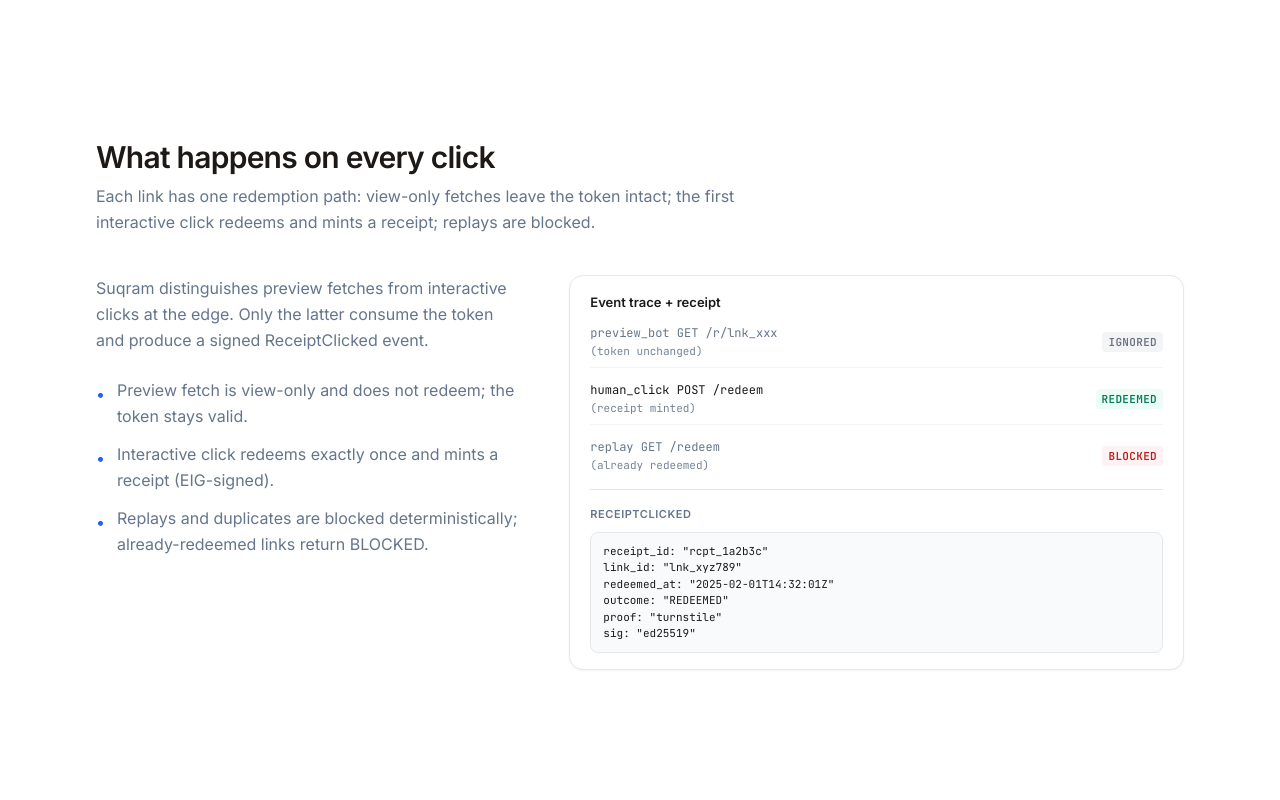
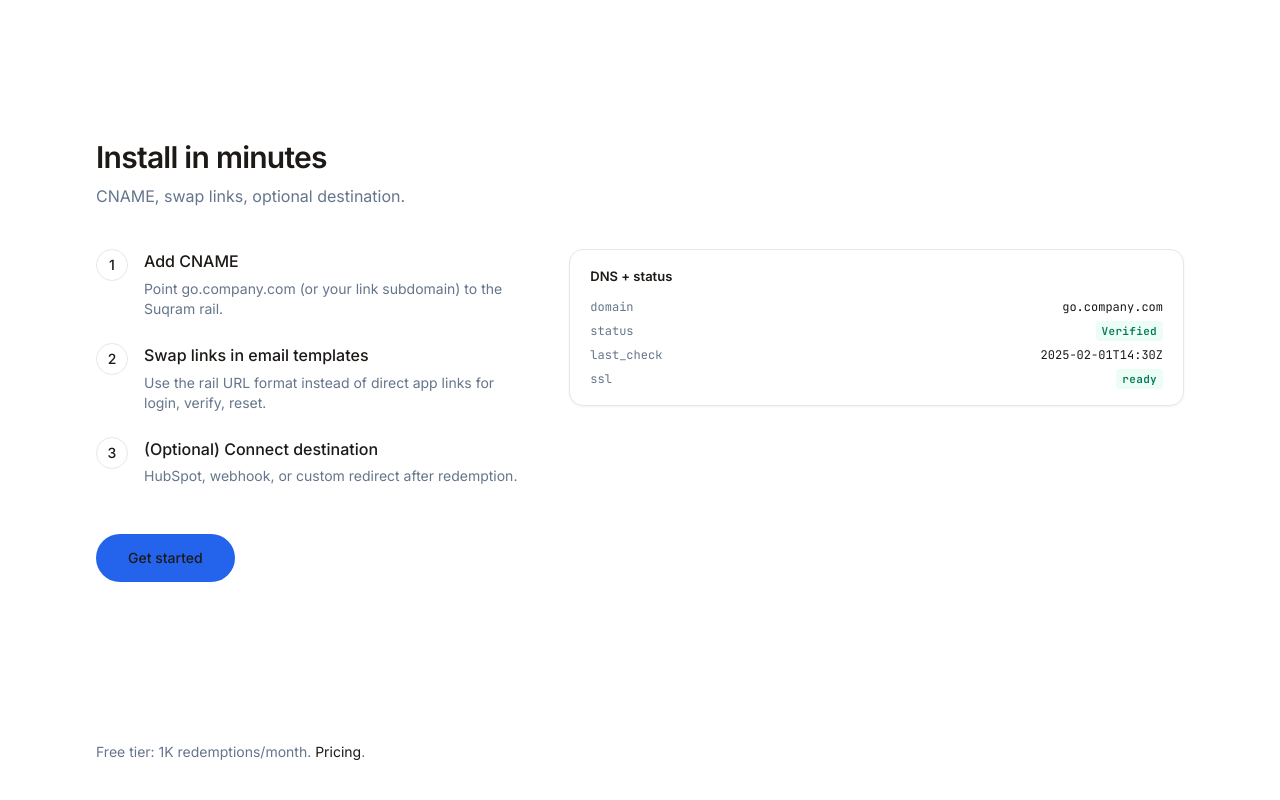
Before and after one commit to macuunamatata/Suqram, a Next.js app in the folder site/: page / in a window 1280 px wide. Shown: the part 1200-2000 px from the top of the page. Built offline with nearby package versions, Linux system fonts and the light colour scheme.

Commit message:
Polish UI/UX to domained feel

```diff
--- a/site/app/components/EventTraceReceiptPanel.tsx
+++ /dev/null
@@ -1,43 +0,0 @@
-export default function EventTraceReceiptPanel() {
-  return (
-    <div className="product-panel">
-      <div className="product-panel__header">
-        <span className="product-panel__title">Event trace + receipt</span>
-      </div>
-      <div className="product-panel__body font-mono text-xs">
-        <div className="product-panel__trace-row">
-          <div className="flex flex-col gap-0.5 min-w-0">
-            <span className="text-muted-foreground">preview_bot GET /r/lnk_xxx</span>
-            <span className="text-[11px] text-muted-foreground/90">(token unchanged)</span>
-          </div>
-          <span className="product-panel__badge product-panel__badge--ignored ml-auto shrink-0">IGNORED</span>
-        </div>
-        <div className="product-panel__trace-row">
-          <div className="flex flex-col gap-0.5 min-w-0">
-            <span className="text-foreground">human_click POST /redeem</span>
-            <span className="text-[11px] text-muted-foreground/90">(receipt minted)</span>
-          </div>
-          <span className="product-panel__badge product-panel__badge--redeemed ml-auto shrink-0">REDEEMED</span>
-        </div>
-        <div className="product-panel__trace-row">
-          <div className="flex flex-col gap-0.5 min-w-0">
-            <span className="text-muted-foreground">replay GET /redeem</span>
-            <span className="text-[11px] text-muted-foreground/90">(already redeemed)</span>
-          </div>
-          <span className="product-panel__badge product-panel__badge--blocked ml-auto shrink-0">BLOCKED</span>
-        </div>
-      </div>
-      <div className="mt-4 pt-4 border-t border-[#e5e7eb]">
-        <p className="text-[11px] font-semibold text-muted-foreground uppercase tracking-wider mb-2">ReceiptClicked</p>
-        <div className="product-panel__mini">
-          <pre className="product-panel__snippet text-[11px]">{`receipt_id: "rcpt_1a2b3c"
-link_id: "lnk_xyz789"
-redeemed_at: "2025-02-01T14:32:01Z"
-outcome: "REDEEMED"
-proof: "turnstile"
-sig: "ed25519"`}</pre>
-        </div>
-      </div>
-    </div>
-  );
-}
--- a/site/app/page.tsx
+++ b/site/app/page.tsx
@@ -3,7 +3,6 @@
 import ScannerDemo from "./components/ScannerDemo";
 import Section, { CONTAINER, SECTION_PY } from "./components/Section";
 import EventTraceCard from "./components/EventTraceCard";
-import EventTraceReceiptPanel from "./components/EventTraceReceiptPanel";
 import InstallSteps from "./components/InstallSteps";
 import DnsStatusCard from "./components/DnsStatusCard";
 import { Button } from "@/components/ui/button";
@@ -83,38 +82,6 @@
         </div>
       </Section>
 
-      {/* What happens on every click */}
-      <Section
-        id="every-click"
-        title="What happens on every click"
-        subtext="Each link has one redemption path: view-only fetches leave the token intact; the first interactive click redeems and mints a receipt; replays are blocked."
-      >
-        <div className={GRID_12}>
-          <div className={COL_5}>
-            <p className="text-base text-muted-foreground leading-relaxed mb-6">
-              Suqram distinguishes preview fetches from interactive clicks at the edge. Only the latter consume the token and produce a signed ReceiptClicked event.
-            </p>
-            <ul className="space-y-3 text-base text-muted-foreground leading-relaxed">
-              <li className="flex gap-3">
-                <span className="text-primary mt-1 shrink-0" aria-hidden>•</span>
-                <span>Preview fetch is view-only and does not redeem; the token stays valid.</span>
-              </li>
-              <li className="flex gap-3">
-                <span className="text-primary mt-1 shrink-0" aria-hidden>•</span>
-                <span>Interactive click redeems exactly once and mints a receipt (EIG-signed).</span>
-              </li>
-              <li className="flex gap-3">
-                <span className="text-primary mt-1 shrink-0" aria-hidden>•</span>
-                <span>Replays and duplicates are blocked deterministically; already-redeemed links return BLOCKED.</span>
-              </li>
-            </ul>
-          </div>
-          <div className={`${COL_7} min-w-0`}>
-            <EventTraceReceiptPanel />
-          </div>
-        </div>
-      </Section>
-
       {/* Install in minutes */}
       <Section
         id="install"
```
